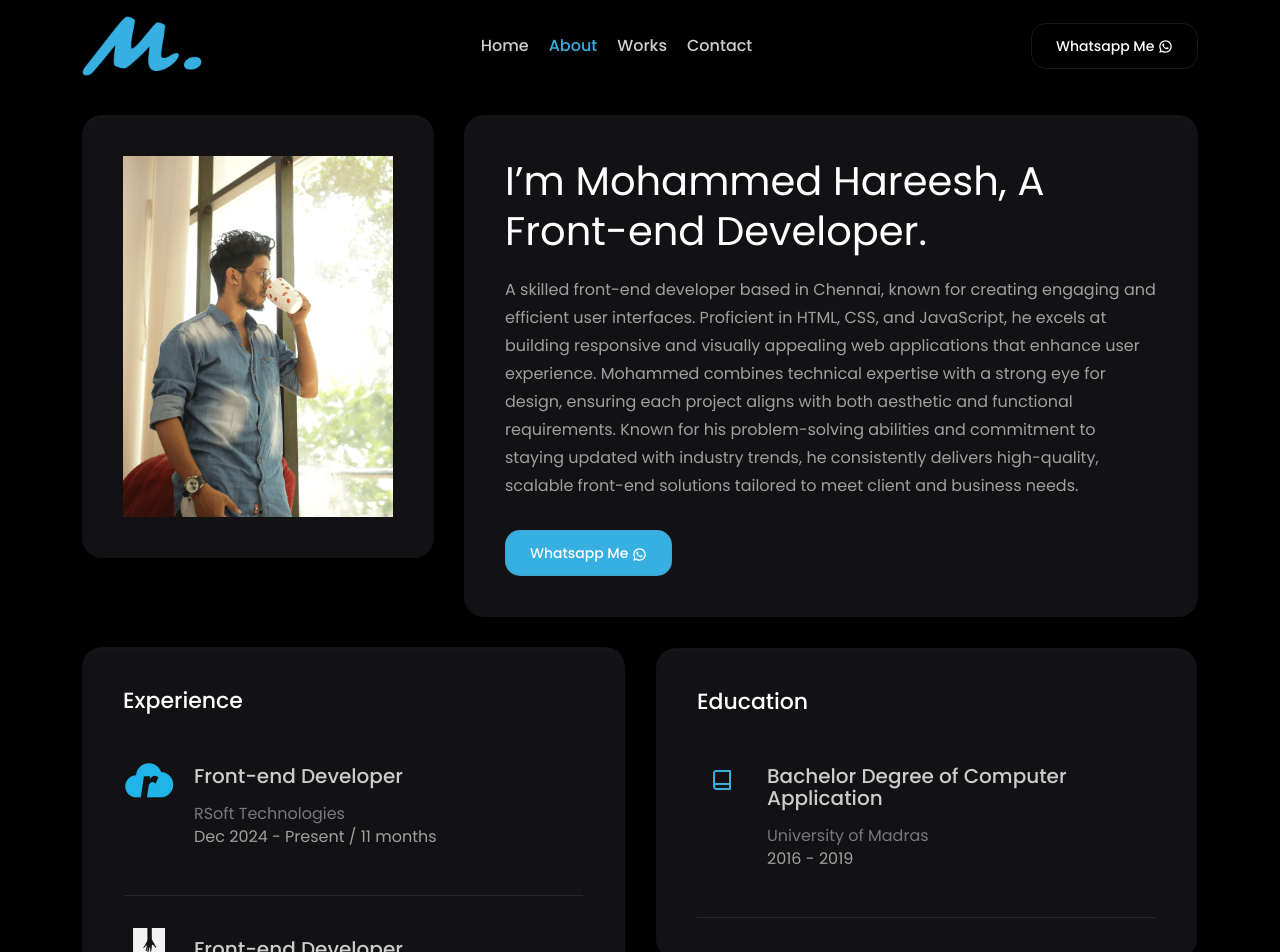
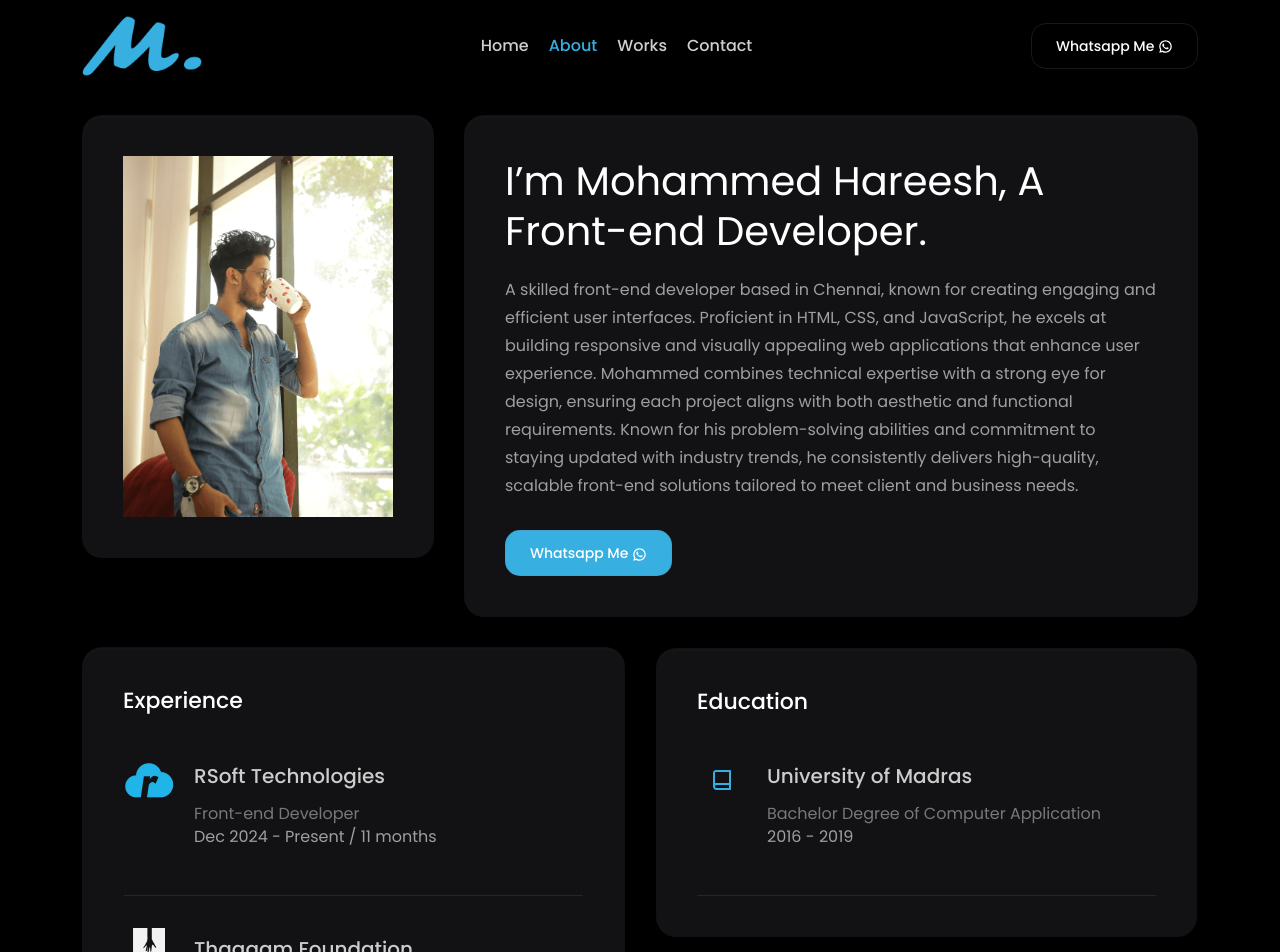
Before and after one commit to Mohammedhareesh/Portfolio, a React (Vite) app: page /about in a window 1280 px wide. Shown: the top 952 px of the page. Built offline with nearby package versions, Linux system fonts and the light colour scheme.

Commit message:
sdfmknbsdfjnb

```diff
--- a/src/components/sections/resume.jsx
+++ b/src/components/sections/resume.jsx
@@ -55,8 +55,8 @@ const ExperienceCard = ({ year, title, institution, isExperience = false, compan
         </div>
         <div className="content">
 
-          <h4>{title}</h4>
-          <span className="company">{institution}</span>
+          <h4>{institution}</h4>
+          <span className="company">{title} </span>
           <span className="years">
             {isExperience ? `${year} / ${duration}` : year}
           </span>
@@ -79,7 +79,8 @@ const Resume = () => {
       year: 'Nov 2022 - Dec 2024',
       title: 'Front-end Developer',
       institution: 'Thaagam Foundation',
-      icon: thaagan
+      icon: thaagan,
+
     }
   ];
 
```
